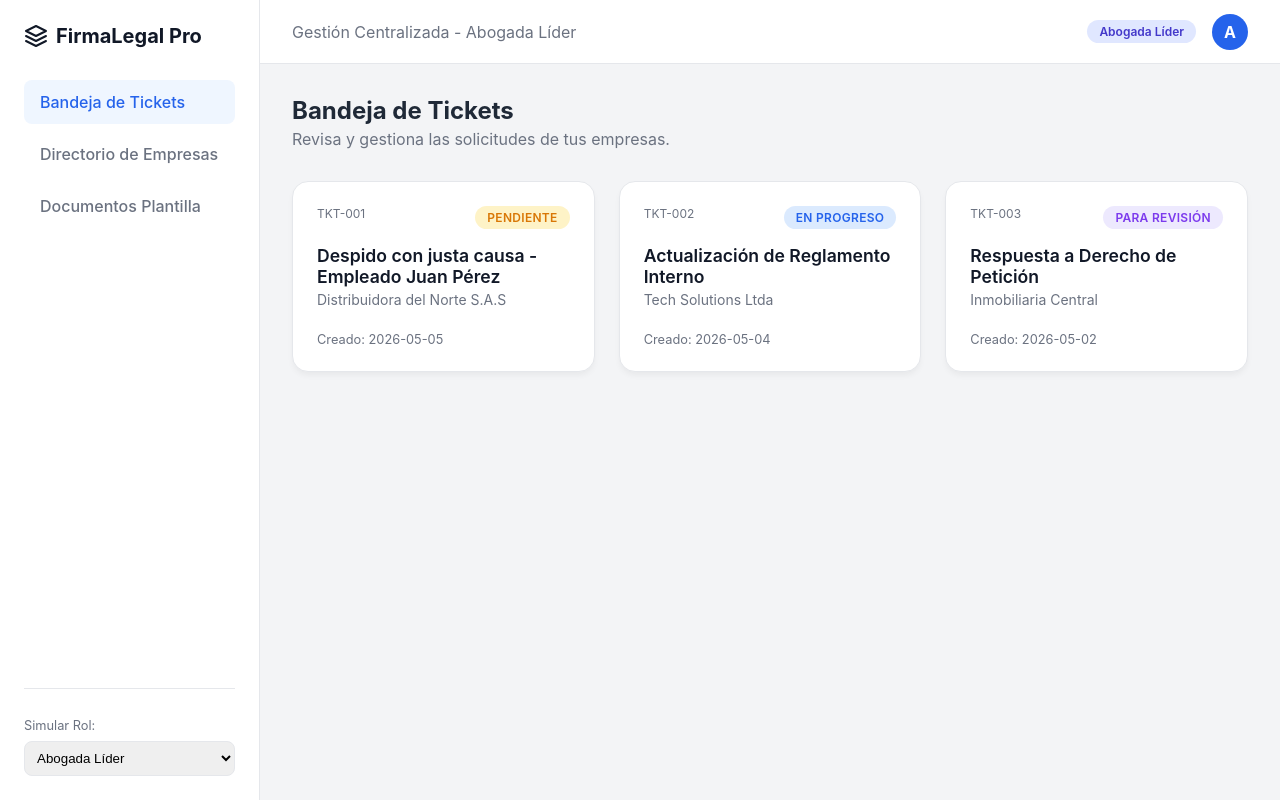
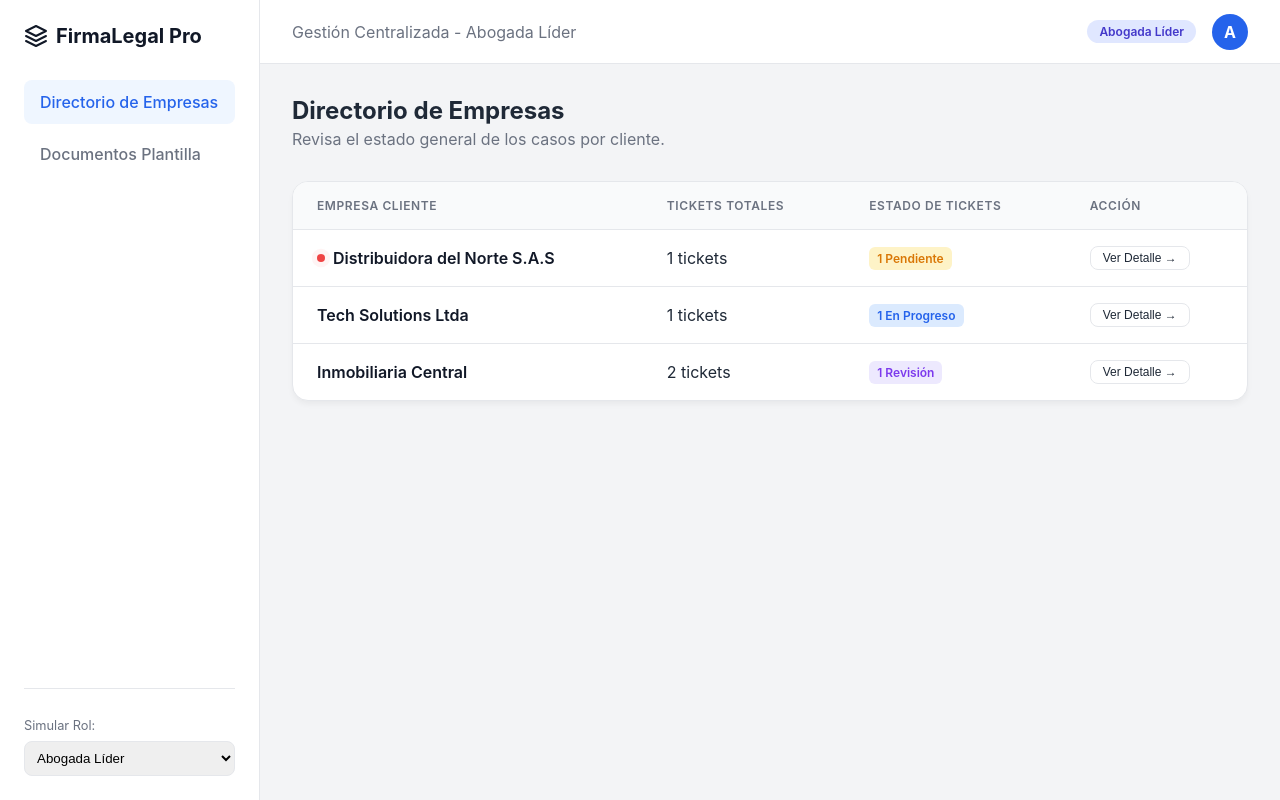
Before and after one commit to neland92/marinAbogados, a React (Vite) app: page / in a window 1280 px wide. Both pictures are taken after typing "Sample123" into the empty fields and a click on the button "Ingresar al Panel". Built offline with nearby package versions, Linux system fonts and the light colour scheme.

Commit message:
Redesign: Use Company Table, Ticket Alerts, and Audit Log

```diff
--- a/src/App.jsx
+++ b/src/App.jsx
@@ -2,36 +2,71 @@ import React, { useState } from 'react';
 import './index.css';
 
 // --- MOCK DATA ---
-const MOCK_TICKETS = [
+const MOCK_COMPANIES = [
+  {
+    id: 'COMP-01',
+    name: 'Distribuidora del Norte S.A.S',
+    tickets: [
       {
         id: 'TKT-001',
         title: 'Despido con justa causa - Empleado Juan Pérez',
-    company: 'Distribuidora del Norte S.A.S',
-    status: 'pending', // pending, progress, review, done
+        status: 'pending',
         date: '2026-05-05',
+        history: [{ user: 'Cliente', time: '05-May 10:00 AM', action: 'Ticket creado' }],
         messages: [
-      { sender: 'Cliente (Distribuidora)', text: 'Hola, necesito hacer un despido para mañana. Adjunto soportes.', type: 'received' }
+          { sender: 'Cliente', text: 'Hola, necesito hacer un despido para mañana. Adjunto soportes.', type: 'received' }
+        ]
+      }
     ]
   },
   {
+    id: 'COMP-02',
+    name: 'Tech Solutions Ltda',
+    tickets: [
+      {
         id: 'TKT-002',
         title: 'Actualización de Reglamento Interno',
-    company: 'Tech Solutions Ltda',
         status: 'progress',
         date: '2026-05-04',
+        history: [
+          { user: 'Cliente', time: '04-May 09:00 AM', action: 'Ticket creado' },
+          { user: 'Abogada Líder', time: '04-May 11:30 AM', action: 'Estado cambiado a En Progreso' }
+        ],
         messages: [
-      { sender: 'Cliente (Tech Solutions)', text: 'Necesitamos incluir la política de teletrabajo.', type: 'received' },
-      { sender: 'Abogada Lider', text: 'Entendido. Ya estamos trabajando en el borrador.', type: 'sent' }
+          { sender: 'Cliente', text: 'Necesitamos incluir la política de teletrabajo.', type: 'received' },
+          { sender: 'Abogada Líder', text: 'Entendido. Ya estamos trabajando en el borrador.', type: 'sent' }
+        ]
+      }
     ]
   },
   {
+    id: 'COMP-03',
+    name: 'Inmobiliaria Central',
+    tickets: [
+      {
         id: 'TKT-003',
         title: 'Respuesta a Derecho de Petición',
-    company: 'Inmobiliaria Central',
         status: 'review',
         date: '2026-05-02',
+        history: [
+          { user: 'Cliente', time: '02-May 08:00 AM', action: 'Ticket creado' },
+          { user: 'Abogada Asignada', time: '03-May 04:00 PM', action: 'Estado cambiado a Para Revisión' }
+        ],
         messages: [
           { sender: 'Abogada Asignada', text: 'El borrador está listo para revisión del jefe.', type: 'sent' }
+        ]
+      },
+      {
+        id: 'TKT-004',
+        title: 'Contrato de Arrendamiento Local 5',
+        status: 'done',
+        date: '2026-04-28',
+        history: [
+          { user: 'Cliente', time: '28-Apr 10:00 AM', action: 'Ticket creado' },
+          { user: 'Abogado Jefe', time: '30-Apr 02:00 PM', action: 'Aprobado y Finalizado' }
+        ],
+        messages: []
+      }
     ]
   }
 ];
@@ -43,12 +78,13 @@ export default function App() {
   const [role, setRole] = useState('Abogada Líder');
   const [loginPassword, setLoginPassword] = useState('');
 
-  const [currentView, setCurrentView] = useState('dashboard'); // dashboard, ticketDetail
+  const [currentView, setCurrentView] = useState('dashboard'); // dashboard, companyDetail, ticketDetail
+  const [selectedCompany, setSelectedCompany] = useState(null);
   const [selectedTicket, setSelectedTicket] = useState(null);
   const [chatInput, setChatInput] = useState('');
-  const [tickets, setTickets] = useState(MOCK_TICKETS);
+  const [companies, setCompanies] = useState(MOCK_COMPANIES);
 
-  // Helper to get status text & class
+  // Helper to get status info
   const getStatusInfo = (status) => {
     switch(status) {
       case 'pending': return { text: 'Pendiente', cls: 'status-pending' };
@@ -61,14 +97,19 @@ export default function App() {
 
   const handleLogin = (e) => {
     e.preventDefault();
-    // Simulamos validación
     if(loginPassword.trim() !== '') {
       setIsLoggedIn(true);
     }
   };
 
-  const handleOpenTicket = (ticket) => {
+  const handleOpenCompany = (company) => {
+    setSelectedCompany(company);
+    setCurrentView('companyDetail');
+  };
+
+  const handleOpenTicket = (ticket, company) => {
     setSelectedTicket(ticket);
+    setSelectedCompany(company);
     setCurrentView('ticketDetail');
   };
 
@@ -76,7 +117,11 @@ export default function App() {
     e.preventDefault();
     if(!chatInput.trim() || !selectedTicket) return;
 
-    const updatedTickets = tickets.map(t => {
+    const updatedCompanies = companies.map(c => {
+      if (c.id === selectedCompany.id) {
+        return {
+          ...c,
+          tickets: c.tickets.map(t => {
             if (t.id === selectedTicket.id) {
               return {
                 ...t,
@@ -84,11 +129,45 @@ export default function App() {
               };
             }
             return t;
+          })
+        };
+      }
+      return c;
     });
 
-    setTickets(updatedTickets);
-    setSelectedTicket(updatedTickets.find(t => t.id === selectedTicket.id));
+    setCompanies(updatedCompanies);
+    const updatedCompany = updatedCompanies.find(c => c.id === selectedCompany.id);
+    setSelectedCompany(updatedCompany);
+    setSelectedTicket(updatedCompany.tickets.find(t => t.id === selectedTicket.id));
     setChatInput('');
+  };
+
+  const handleChangeStatus = (newStatus, actionText) => {
+    const updatedCompanies = companies.map(c => {
+      if (c.id === selectedCompany.id) {
+        return {
+          ...c,
+          tickets: c.tickets.map(t => {
+            if (t.id === selectedTicket.id) {
+              const now = new Date();
+              const timeString = `${now.getDate()}-May ${now.getHours()}:${now.getMinutes().toString().padStart(2, '0')}`;
+              return {
+                ...t,
+                status: newStatus,
+                history: [...t.history, { user: role, time: timeString, action: actionText }]
+              };
+            }
+            return t;
+          })
+        };
+      }
+      return c;
+    });
+
+    setCompanies(updatedCompanies);
+    const updatedCompany = updatedCompanies.find(c => c.id === selectedCompany.id);
+    setSelectedCompany(updatedCompany);
+    setSelectedTicket(updatedCompany.tickets.find(t => t.id === selectedTicket.id));
   };
 
   if (!isLoggedIn) {
@@ -144,10 +223,7 @@ export default function App() {
           FirmaLegal Pro
         </div>
 
-        <div className="nav-link active" onClick={() => setCurrentView('dashboard')}>
-          Bandeja de Tickets
-        </div>
-        <div className="nav-link">
+        <div className={`nav-link ${currentView === 'dashboard' ? 'active' : ''}`} onClick={() => setCurrentView('dashboard')}>
           Directorio de Empresas
         </div>
         <div className="nav-link">
@@ -158,7 +234,7 @@ export default function App() {
           <p style={{fontSize: '0.8rem', color: 'var(--text-muted)', marginBottom: '0.5rem'}}>Simular Rol:</p>
           <select
             value={role}
-            onChange={(e) => setRole(e.target.value)}
+            onChange={(e) => { setRole(e.target.value); setCurrentView('dashboard'); }}
             style={{width: '100%', padding: '0.5rem', borderRadius: '0.5rem', border: '1px solid var(--border-color)'}}
           >
             {ROLES.map(r => <option key={r} value={r}>{r}</option>)}
@@ -181,66 +257,156 @@ export default function App() {
         </header>
 
         <section className="content-area">
+          {/* VISTA 1: TABLA DE EMPRESAS */}
           {currentView === 'dashboard' && (
             <>
               <div className="view-header">
                 <div>
-                  <h1 style={{margin: 0, fontSize: '1.5rem'}}>Bandeja de Tickets</h1>
-                  <p style={{margin: '0.25rem 0 0', color: 'var(--text-muted)'}}>Revisa y gestiona las solicitudes de tus empresas.</p>
+                  <h1 style={{margin: 0, fontSize: '1.5rem'}}>Directorio de Empresas</h1>
+                  <p style={{margin: '0.25rem 0 0', color: 'var(--text-muted)'}}>Revisa el estado general de los casos por cliente.</p>
                 </div>
                 {role === 'Cliente' && (
-                  <button className="btn-primary">
+                  <button className="btn-primary" onClick={() => handleOpenCompany(companies[0])}>
                     + Nuevo Requerimiento
                   </button>
                 )}
               </div>
 
-              <div className="tickets-grid">
-                {tickets.map(ticket => {
-                  const status = getStatusInfo(ticket.status);
+              <div className="table-container">
+                <table className="data-table">
+                  <thead>
+                    <tr>
+                      <th>Empresa Cliente</th>
+                      <th>Tickets Totales</th>
+                      <th>Estado de Tickets</th>
+                      <th>Acción</th>
+                    </tr>
+                  </thead>
+                  <tbody>
+                    {companies.map(company => {
+                      const hasPending = company.tickets.some(t => t.status === 'pending');
+                      const pendingCount = company.tickets.filter(t => t.status === 'pending').length;
+                      const progressCount = company.tickets.filter(t => t.status === 'progress').length;
+                      const reviewCount = company.tickets.filter(t => t.status === 'review').length;
+
+                      // Si es cliente, solo ve su empresa (simulación simple)
+                      if (role === 'Cliente' && company.id !== 'COMP-01') return null;
+
                       return (
-                    <div className="ticket-card" key={ticket.id} onClick={() => handleOpenTicket(ticket)}>
-                      <div className="ticket-header">
-                        <span className="ticket-id" style={{fontSize: '0.75rem', color: 'var(--text-muted)'}}>{ticket.id}</span>
-                        <span className={`status-badge ${status.cls}`}>{status.text}</span>
+                        <tr key={company.id} onClick={() => handleOpenCompany(company)}>
+                          <td>
+                            <div className="company-name-cell">
+                              {hasPending && <span className="alert-dot" title="Nuevos tickets pendientes"></span>}
+                              {company.name}
                             </div>
-                      <div>
-                        <h3 className="ticket-title">{ticket.title}</h3>
-                        <div className="ticket-company">{ticket.company}</div>
+                          </td>
+                          <td>{company.tickets.length} tickets</td>
+                          <td>
+                            <div className="ticket-counts">
+                              {pendingCount > 0 && <span className="count-badge status-pending">{pendingCount} Pendiente</span>}
+                              {progressCount > 0 && <span className="count-badge status-progress">{progressCount} En Progreso</span>}
+                              {reviewCount > 0 && <span className="count-badge status-review">{reviewCount} Revisión</span>}
                             </div>
-                      <div style={{fontSize: '0.8rem', color: 'var(--text-muted)', marginTop: '0.5rem'}}>
-                        Creado: {ticket.date}
-                      </div>
-                    </div>
+                          </td>
+                          <td>
+                            <button className="btn-secondary" style={{padding: '0.25rem 0.75rem', fontSize: '0.75rem'}}>Ver Detalle →</button>
+                          </td>
+                        </tr>
                       );
                     })}
+                  </tbody>
+                </table>
               </div>
             </>
           )}
 
+          {/* VISTA 2: DETALLE DE EMPRESA (LISTA DE TICKETS) */}
+          {currentView === 'companyDetail' && selectedCompany && (
+            <>
+              <div className="view-header">
+                <div>
+                  <button className="btn-secondary" onClick={() => setCurrentView('dashboard')} style={{marginBottom: '1rem', display: 'inline-flex', alignItems: 'center', gap: '0.5rem'}}>
+                    ← Volver a Empresas
+                  </button>
+                  <h1 style={{margin: 0, fontSize: '1.5rem'}}>{selectedCompany.name}</h1>
+                  <p style={{margin: '0.25rem 0 0', color: 'var(--text-muted)'}}>Todos los tickets asociados a esta empresa.</p>
+                </div>
+                {role === 'Cliente' && (
+                  <button className="btn-primary">
+                    + Crear Ticket
+                  </button>
+                )}
+              </div>
+
+              <div className="table-container">
+                <table className="data-table">
+                  <thead>
+                    <tr>
+                      <th>ID Ticket</th>
+                      <th>Asunto / Requerimiento</th>
+                      <th>Fecha</th>
+                      <th>Estado</th>
+                    </tr>
+                  </thead>
+                  <tbody>
+                    {selectedCompany.tickets.map(ticket => {
+                      const status = getStatusInfo(ticket.status);
+                      return (
+                        <tr key={ticket.id} onClick={() => handleOpenTicket(ticket, selectedCompany)}>
+                          <td style={{color: 'var(--text-muted)', fontSize: '0.875rem'}}>{ticket.id}</td>
+                          <td style={{fontWeight: '500', color: 'var(--primary-color)'}}>{ticket.title}</td>
+                          <td style={{color: 'var(--text-muted)', fontSize: '0.875rem'}}>{ticket.date}</td>
+                          <td>
+                            <span className={`count-badge ${status.cls}`}>{status.text}</span>
+                          </td>
+                        </tr>
+                      );
+                    })}
+                  </tbody>
+                </table>
+              </div>
+            </>
+          )}
+
+          {/* VISTA 3: DETALLE DEL TICKET (CHAT Y LOG) */}
           {currentView === 'ticketDetail' && selectedTicket && (
             <>
               <div className="view-header">
                 <div>
-                  <button className="btn-secondary" onClick={() => setCurrentView('dashboard')} style={{marginBottom: '1rem', display: 'inline-flex', alignItems: 'center', gap: '0.5rem'}}>
-                    ← Volver
+                  <button className="btn-secondary" onClick={() => setCurrentView('companyDetail')} style={{marginBottom: '1rem', display: 'inline-flex', alignItems: 'center', gap: '0.5rem'}}>
+                    ← Volver a Tickets de Empresa
                   </button>
                   <h1 style={{margin: 0, fontSize: '1.5rem'}}>{selectedTicket.title}</h1>
-                  <p style={{margin: '0.25rem 0 0', color: 'var(--text-muted)'}}>{selectedTicket.company} | Ref: {selectedTicket.id}</p>
+                  <p style={{margin: '0.25rem 0 0', color: 'var(--text-muted)'}}>{selectedCompany.name} | Ref: {selectedTicket.id}</p>
                 </div>
                 <div style={{display: 'flex', gap: '1rem'}}>
-                  {role === 'Abogada Líder' && <button className="btn-secondary">Asignar a Abogada</button>}
-                  {role.includes('Abogada') && <button className="btn-primary" style={{background: '#7c3aed'}}>Enviar a Revisión Jefe</button>}
-                  {role === 'Abogado Jefe' && <button className="btn-primary" style={{background: '#10b981'}}>Aprobar y Entregar</button>}
+                  {selectedTicket.status === 'pending' && role.includes('Abogada') && (
+                    <button className="btn-primary" onClick={() => handleChangeStatus('progress', 'Tomó el caso (En Progreso)')}>
+                      Tomar Caso (Quitar Alerta)
+                    </button>
+                  )}
+                  {selectedTicket.status === 'progress' && role.includes('Abogada') && (
+                    <button className="btn-primary" style={{background: '#7c3aed'}} onClick={() => handleChangeStatus('review', 'Envió a Revisión')}>
+                      Enviar a Revisión Jefe
+                    </button>
+                  )}
+                  {selectedTicket.status === 'review' && role === 'Abogado Jefe' && (
+                    <button className="btn-primary" style={{background: '#10b981'}} onClick={() => handleChangeStatus('done', 'Aprobó y Finalizó el ticket')}>
+                      Aprobar y Entregar
+                    </button>
+                  )}
                 </div>
               </div>
 
               <div style={{display: 'grid', gridTemplateColumns: '1fr 300px', gap: '2rem'}}>
-                <div className="chat-container">
+                <div className="chat-container" style={{height: '500px'}}>
                   <div style={{padding: '1rem 1.5rem', borderBottom: '1px solid var(--border-color)', fontWeight: '600'}}>
                     Hilo de Comunicación
                   </div>
                   <div className="chat-messages">
+                    {selectedTicket.messages.length === 0 && (
+                      <p style={{textAlign: 'center', color: 'var(--text-muted)'}}>No hay mensajes aún.</p>
+                    )}
                     {selectedTicket.messages.map((msg, i) => (
                       <div key={i} className={`message ${msg.type}`}>
                         <div className="message-sender">{msg.sender}</div>
@@ -251,7 +417,7 @@ export default function App() {
                   <form className="chat-input" onSubmit={handleSendMessage}>
                     <input
                       type="text"
-                      placeholder="Escribe un mensaje o nota interna..."
+                      placeholder="Escribe un mensaje..."
                       value={chatInput}
                       onChange={e => setChatInput(e.target.value)}
                     />
@@ -261,17 +427,29 @@ export default function App() {
 
                 <div style={{display: 'flex', flexDirection: 'column', gap: '1.5rem'}}>
                   <div style={{background: 'var(--surface-color)', padding: '1.5rem', borderRadius: '1rem', border: '1px solid var(--border-color)'}}>
-                    <h3 style={{marginTop: 0}}>Archivos Adjuntos</h3>
-                    <div style={{display: 'flex', alignItems: 'center', gap: '0.5rem', padding: '0.5rem', background: 'var(--bg-color)', borderRadius: '0.5rem', fontSize: '0.875rem'}}>
-                      📄 soportes_despido.pdf
-                    </div>
-                    <button className="btn-secondary" style={{width: '100%', marginTop: '1rem', fontSize: '0.875rem'}}>+ Subir Archivo</button>
+                    <h3 style={{marginTop: 0}}>Información</h3>
+                    <p style={{fontSize: '0.875rem', color: 'var(--text-muted)', margin: '0.25rem 0'}}><strong>Estado actual:</strong> <span className={`count-badge ${getStatusInfo(selectedTicket.status).cls}`} style={{display: 'inline-flex', marginLeft: '0.5rem'}}>{getStatusInfo(selectedTicket.status).text}</span></p>
                   </div>
 
                   <div style={{background: 'var(--surface-color)', padding: '1.5rem', borderRadius: '1rem', border: '1px solid var(--border-color)'}}>
-                    <h3 style={{marginTop: 0}}>Información</h3>
-                    <p style={{fontSize: '0.875rem', color: 'var(--text-muted)', margin: '0.25rem 0'}}><strong>Estado:</strong> {getStatusInfo(selectedTicket.status).text}</p>
-                    <p style={{fontSize: '0.875rem', color: 'var(--text-muted)', margin: '0.25rem 0'}}><strong>Asignado a:</strong> Sin asignar</p>
+                    <h3 style={{marginTop: 0}}>Adjuntos</h3>
+                    <div style={{display: 'flex', alignItems: 'center', gap: '0.5rem', padding: '0.5rem', background: 'var(--bg-color)', borderRadius: '0.5rem', fontSize: '0.875rem'}}>
+                      📄 documento.pdf
+                    </div>
+                  </div>
+
+                  <div style={{background: 'var(--surface-color)', padding: '1.5rem', borderRadius: '1rem', border: '1px solid var(--border-color)'}}>
+                    <h3 style={{marginTop: 0}}>Historial (Auditoría)</h3>
+                    <div className="history-log">
+                      {selectedTicket.history.map((hist, i) => (
+                        <div key={i} className="history-item">
+                          <div className="history-time">{hist.time}</div>
+                          <div className="history-content">
+                            <strong>{hist.user}</strong>: {hist.action}
+                          </div>
+                        </div>
+                      ))}
+                    </div>
                   </div>
                 </div>
               </div>
--- a/src/index.css
+++ b/src/index.css
@@ -163,58 +163,114 @@ body {
   overflow-y: auto;
 }
 
-/* Cards & Tickets */
-.tickets-grid {
-  display: grid;
-  grid-template-columns: repeat(auto-fill, minmax(300px, 1fr));
-  gap: 1.5rem;
+/* Tables */
+.table-container {
+  background: var(--surface-color);
+  border-radius: 1rem;
+  border: 1px solid var(--border-color);
+  overflow: hidden;
+  box-shadow: 0 4px 6px -1px rgba(0, 0, 0, 0.05);
   margin-top: 1.5rem;
 }
 
-.ticket-card {
-  background: var(--surface-color);
-  border-radius: 1rem;
-  padding: 1.5rem;
-  box-shadow: 0 4px 6px -1px rgba(0, 0, 0, 0.05);
-  border: 1px solid var(--border-color);
-  transition: transform 0.2s, box-shadow 0.2s;
+.data-table {
+  width: 100%;
+  border-collapse: collapse;
+}
+
+.data-table th {
+  background-color: #f9fafb;
+  padding: 1rem 1.5rem;
+  text-align: left;
+  font-size: 0.75rem;
+  font-weight: 600;
+  color: var(--text-muted);
+  text-transform: uppercase;
+  letter-spacing: 0.05em;
+  border-bottom: 1px solid var(--border-color);
+}
+
+.data-table td {
+  padding: 1rem 1.5rem;
+  border-bottom: 1px solid var(--border-color);
+  vertical-align: middle;
+}
+
+.data-table tbody tr {
+  transition: background-color 0.15s;
   cursor: pointer;
+}
+
+.data-table tbody tr:hover {
+  background-color: #f9fafb;
+}
+
+.data-table tbody tr:last-child td {
+  border-bottom: none;
+}
+
+/* Alerts and Badges */
+.alert-dot {
+  display: inline-block;
+  width: 8px;
+  height: 8px;
+  border-radius: 50%;
+  background-color: #ef4444;
+  margin-right: 0.5rem;
+  box-shadow: 0 0 0 4px rgba(239, 68, 68, 0.2);
+  animation: pulse 2s infinite;
+}
+
+@keyframes pulse {
+  0% { box-shadow: 0 0 0 0 rgba(239, 68, 68, 0.4); }
+  70% { box-shadow: 0 0 0 6px rgba(239, 68, 68, 0); }
+  100% { box-shadow: 0 0 0 0 rgba(239, 68, 68, 0); }
+}
+
+.company-name-cell {
+  display: flex;
+  align-items: center;
+  font-weight: 600;
+  color: var(--primary-color);
+}
+
+.ticket-counts {
+  display: flex;
+  gap: 0.5rem;
+}
+
+.count-badge {
+  padding: 0.25rem 0.5rem;
+  border-radius: 0.375rem;
+  font-size: 0.75rem;
+  font-weight: 600;
+  display: flex;
+  align-items: center;
+  gap: 0.25rem;
+}
+
+/* History Log */
+.history-log {
+  margin-top: 1.5rem;
   display: flex;
   flex-direction: column;
   gap: 1rem;
 }
 
-.ticket-card:hover {
-  transform: translateY(-2px);
-  box-shadow: 0 10px 15px -3px rgba(0, 0, 0, 0.1);
+.history-item {
+  display: flex;
+  gap: 1rem;
+  font-size: 0.875rem;
 }
 
-.ticket-header {
-  display: flex;
-  justify-content: space-between;
-  align-items: flex-start;
+.history-time {
+  color: var(--text-muted);
+  white-space: nowrap;
+  font-variant-numeric: tabular-nums;
 }
 
-.ticket-title {
-  font-weight: 600;
-  font-size: 1.1rem;
-  margin: 0;
-  color: var(--primary-color);
-}
-
-.ticket-company {
-  font-size: 0.875rem;
-  color: var(--text-muted);
-  margin-top: 0.25rem;
-}
-
-.status-badge {
-  padding: 0.25rem 0.75rem;
-  border-radius: 999px;
-  font-size: 0.75rem;
-  font-weight: 600;
-  text-transform: uppercase;
-  letter-spacing: 0.025em;
+.history-content {
+  color: var(--text-main);
 }
 
 .status-pending { background: #fef3c7; color: #d97706; }
```
Lines whose indentation alone changed are shown as unchanged.
